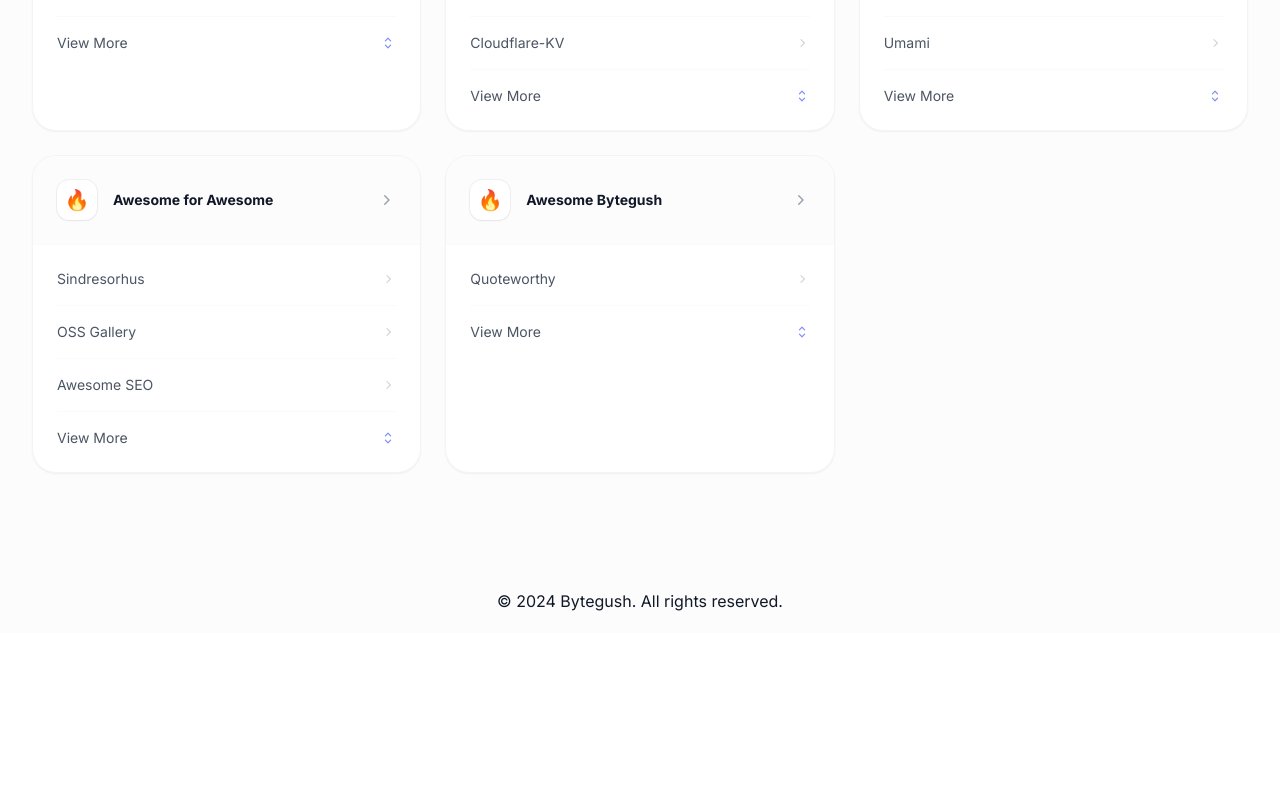
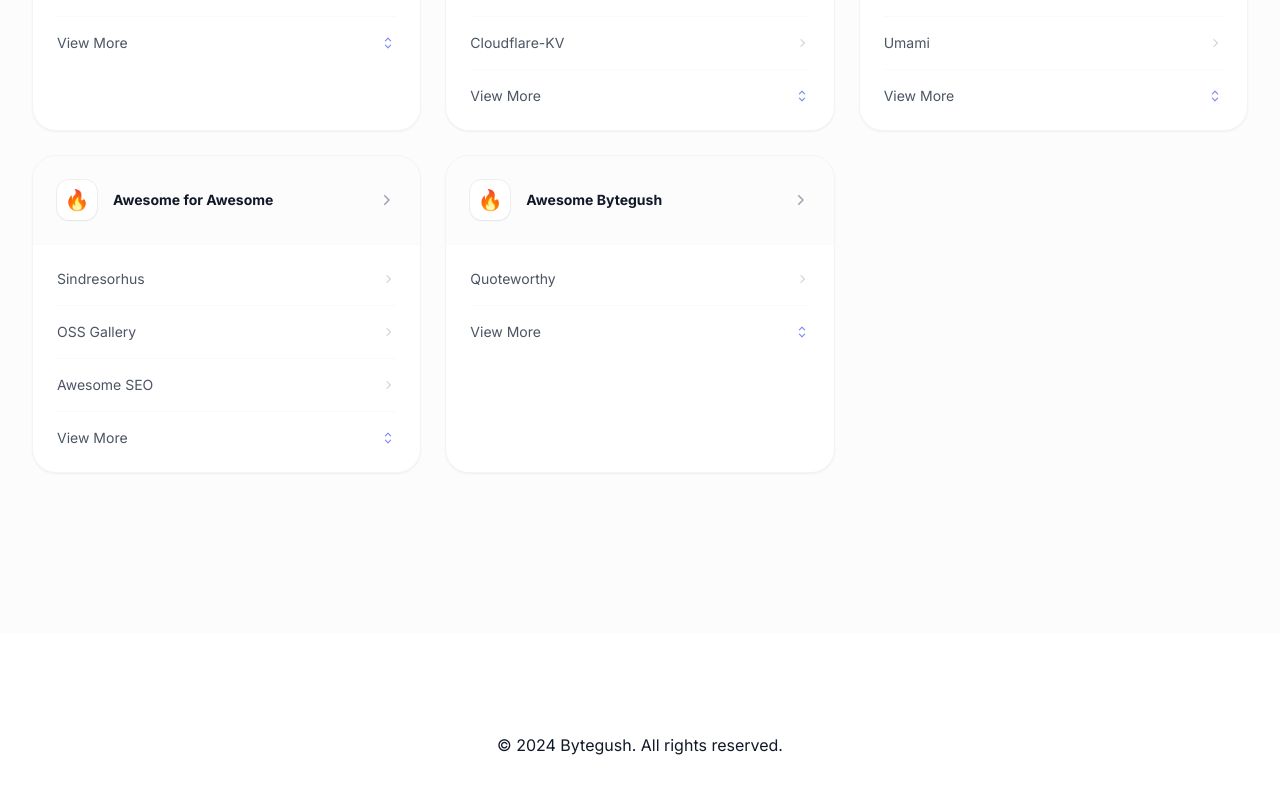
Before and after one commit to libraire/bytegush, a Next.js app: page / in a window 1280 px wide. Shown: the part 2632-3425 px from the top of the page. Before the commit the page ends 3265 px from the top, so only its background shows below. Built offline with nearby package versions, Linux system fonts and the light colour scheme; no server answers.

Commit message:
Adjust margin

```diff
--- a/app/layout.tsx
+++ b/app/layout.tsx
@@ -25,7 +25,7 @@
             {children}
           </div>
         </CustomAuthProvider>
-        <div className="grow-0 text-center text-gray-900 mb-4 mt-[-44px]">© 2024 Bytegush. All rights reserved.</div>
+        <div className="grow-0 text-center text-gray-900 mb-[40px] mt-[100px]">© 2024 Bytegush. All rights reserved.</div>
       </body>
     </html>
   );
```
